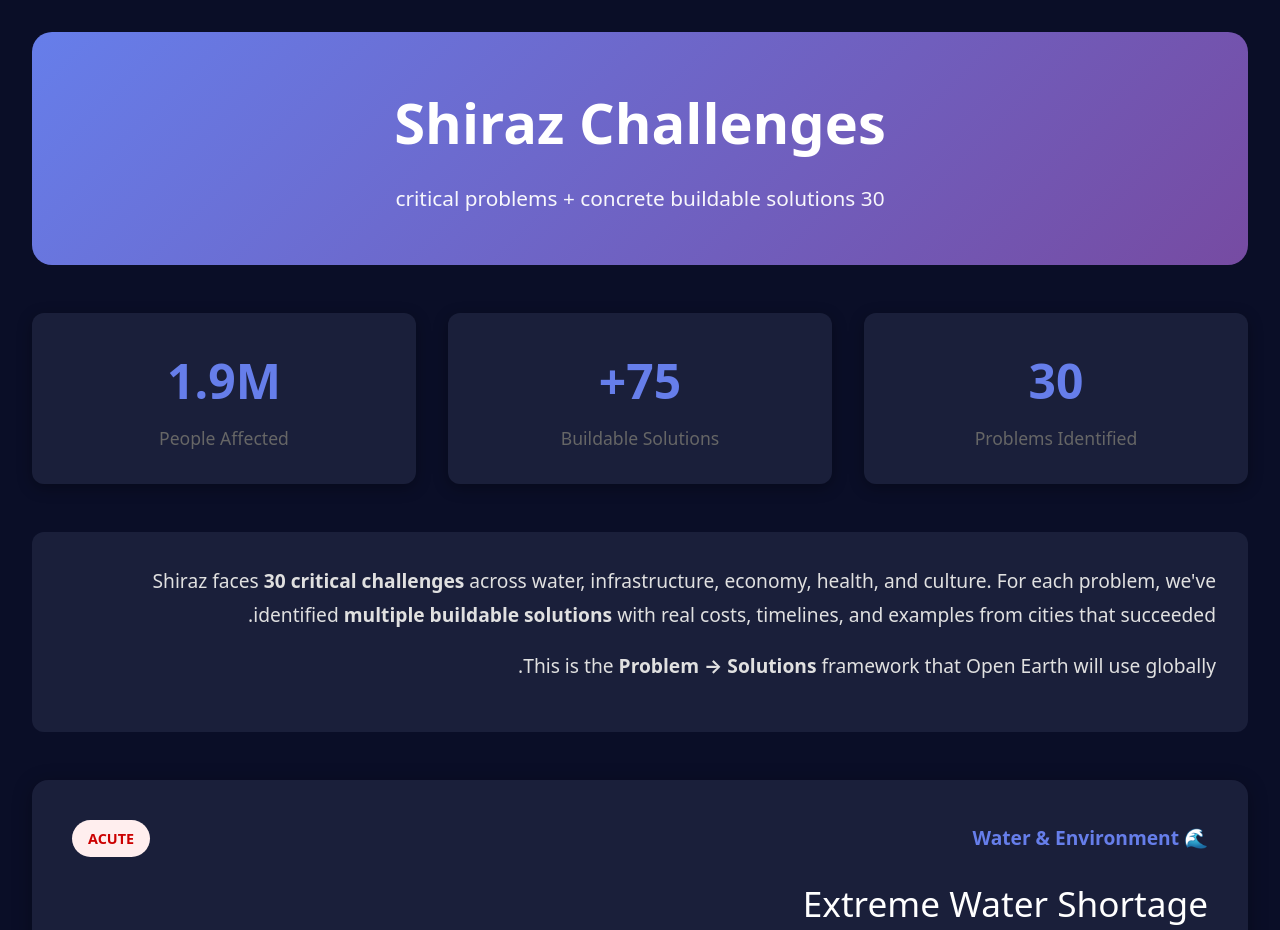
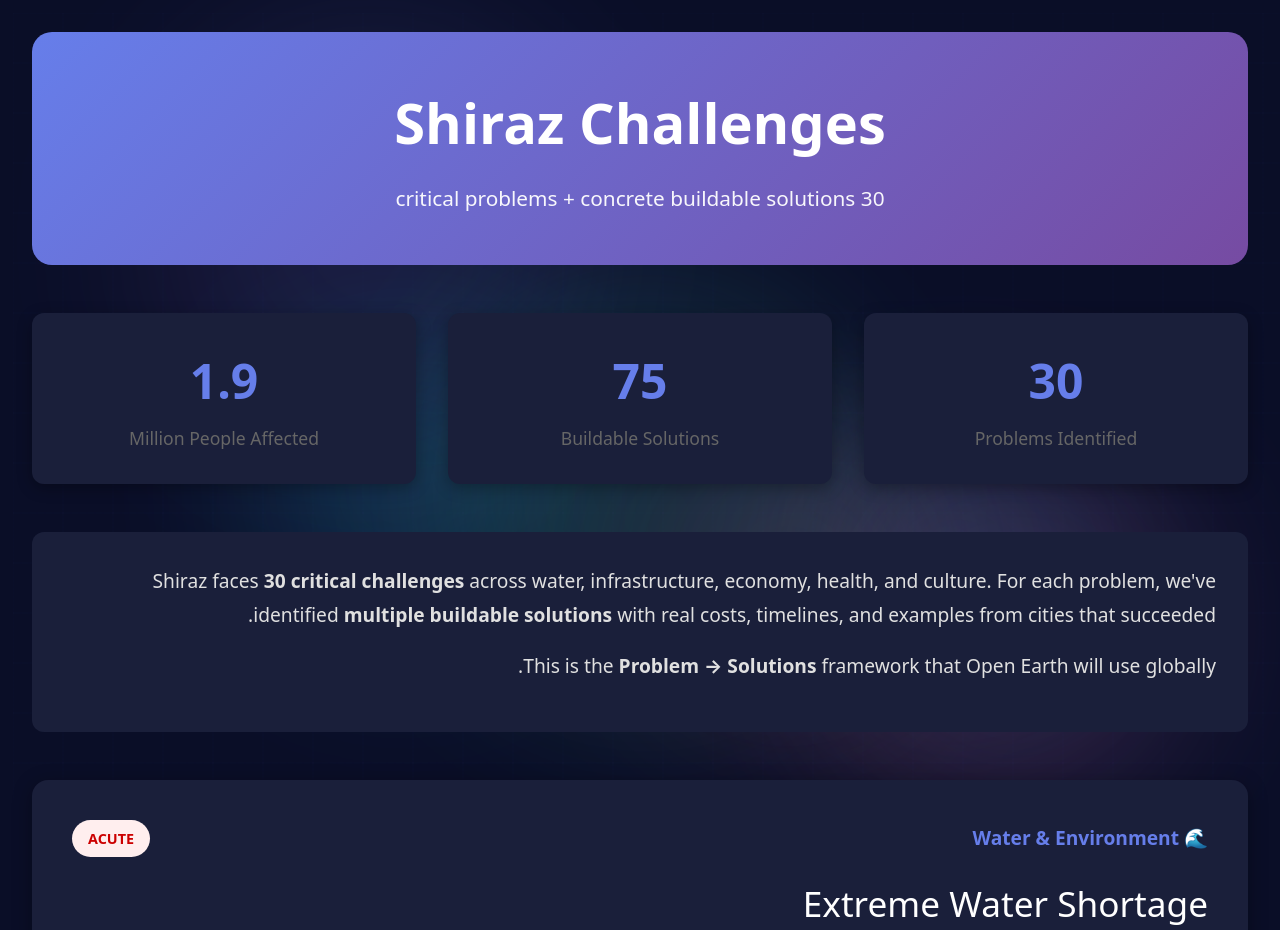
Before and after one commit to MikaelOhman/Bagh-e-Ayandeh, an Astro site: page /shiraz-full in a window 1280 px wide. Shown: the top 930 px of the page. Built offline with nearby package versions, Linux system fonts and the light colour scheme; Astro itself is replaced by a stand-in of ours; a web font is replaced by a local one.

Commit message:
Add life to the site: floating shapes, animated counters, parallax scrolling, fade-in effects

```diff
--- /dev/null
+++ b/src/components/AnimatedBackground.astro
@@ -0,0 +1,132 @@
+---
+---
+
+<div class="animated-bg">
+  <div class="floating-shapes">
+    <div class="shape shape-1"></div>
+    <div class="shape shape-2"></div>
+    <div class="shape shape-3"></div>
+    <div class="shape shape-4"></div>
+    <div class="shape shape-5"></div>
+    <div class="shape shape-6"></div>
+  </div>
+  <div class="grid-overlay"></div>
+</div>
+
+<style>
+  .animated-bg {
+    position: fixed;
+    top: 0;
+    left: 0;
+    width: 100%;
+    height: 100%;
+    pointer-events: none;
+    z-index: -1;
+    overflow: hidden;
+  }
+
+  .floating-shapes {
+    position: absolute;
+    width: 100%;
+    height: 100%;
+  }
+
+  .shape {
+    position: absolute;
+    border-radius: 50%;
+    filter: blur(80px);
+    opacity: 0.15;
+    animation: float linear infinite;
+  }
+
+  .shape-1 {
+    width: 400px;
+    height: 400px;
+    background: linear-gradient(135deg, #667eea, #764ba2);
+    top: 10%;
+    left: 10%;
+    animation-duration: 20s;
+  }
+
+  .shape-2 {
+    width: 350px;
+    height: 350px;
+    background: linear-gradient(135deg, #f093fb, #f5576c);
+    top: 60%;
+    right: 10%;
+    animation-duration: 25s;
+    animation-delay: -5s;
+  }
+
+  .shape-3 {
+    width: 300px;
+    height: 300px;
+    background: linear-gradient(135deg, #4facfe, #00f2fe);
+    bottom: 20%;
+    left: 20%;
+    animation-duration: 30s;
+    animation-delay: -10s;
+  }
+
+  .shape-4 {
+    width: 450px;
+    height: 450px;
+    background: linear-gradient(135deg, #42e695, #3bb2b8);
+    top: 30%;
+    right: 30%;
+    animation-duration: 35s;
+    animation-delay: -15s;
+  }
+
+  .shape-5 {
+    width: 280px;
+    height: 280px;
+    background: linear-gradient(135deg, #667eea, #00f2fe);
+    bottom: 10%;
+    right: 15%;
+    animation-duration: 28s;
+    animation-delay: -8s;
+  }
+
+  .shape-6 {
+    width: 320px;
+    height: 320px;
+    background: linear-gradient(135deg, #f5576c, #764ba2);
+    top: 50%;
+    left: 50%;
+    animation-duration: 32s;
+    animation-delay: -12s;
+  }
+
+  @keyframes float {
+    0%, 100% {
+      transform: translate(0, 0) rotate(0deg) scale(1);
+    }
+    33% {
+      transform: translate(50px, -50px) rotate(120deg) scale(1.1);
+    }
+    66% {
+      transform: translate(-50px, 50px) rotate(240deg) scale(0.9);
+    }
+  }
+
+  .grid-overlay {
+    position: absolute;
+    width: 100%;
+    height: 100%;
+    background-image:
+      linear-gradient(rgba(102, 126, 234, 0.03) 1px, transparent 1px),
+      linear-gradient(90deg, rgba(102, 126, 234, 0.03) 1px, transparent 1px);
+    background-size: 50px 50px;
+    animation: gridMove 20s linear infinite;
+  }
+
+  @keyframes gridMove {
+    0% {
+      transform: translate(0, 0);
+    }
+    100% {
+      transform: translate(50px, 50px);
+    }
+  }
+</style>
--- a/src/pages/index.astro
+++ b/src/pages/index.astro
@@ -1,8 +1,10 @@
 ---
 import Layout from '../layouts/Layout.astro';
+import AnimatedBackground from '../components/AnimatedBackground.astro';
 ---
 
 <Layout title="Open Earth - Crowdsourced City Rebuilding">
+	<AnimatedBackground />
 	<main>
 		<div class="hero">
 			<div class="hero-background"></div>
@@ -421,3 +423,39 @@
 		color: #667eea;
 	}
 </style>
+
+<script>
+// Parallax scrolling effect
+window.addEventListener('scroll', () => {
+	const scrolled = window.pageYOffset;
+	const parallaxElements = document.querySelectorAll('.hero-content');
+
+	parallaxElements.forEach(el => {
+		const speed = 0.5;
+		el.style.transform = `translateY(${scrolled * speed}px)`;
+	});
+});
+
+// Intersection Observer for fade-in animations
+const observerOptions = {
+	threshold: 0.1,
+	rootMargin: '0px 0px -100px 0px'
+};
+
+const observer = new IntersectionObserver((entries) => {
+	entries.forEach(entry => {
+		if (entry.isIntersecting) {
+			entry.target.style.opacity = '1';
+			entry.target.style.transform = 'translateY(0)';
+		}
+	});
+}, observerOptions);
+
+// Observe all sections
+document.querySelectorAll('section').forEach(section => {
+	section.style.opacity = '0';
+	section.style.transform = 'translateY(50px)';
+	section.style.transition = 'all 0.8s ease-out';
+	observer.observe(section);
+});
+</script>
--- a/src/pages/shiraz-full.astro
+++ b/src/pages/shiraz-full.astro
@@ -1,5 +1,6 @@
 ---
 import Layout from '../layouts/Layout.astro';
+import AnimatedBackground from '../components/AnimatedBackground.astro';
 
 const challenges = [
 	{
@@ -162,6 +163,7 @@
 ---
 
 <Layout title="Shiraz Challenges - Open Earth">
+	<AnimatedBackground />
 	<main>
 		<div class="hero">
 			<h1>Shiraz Challenges</h1>
@@ -172,16 +174,16 @@
 
 		<div class="stats">
 			<div class="stat">
-				<div class="stat-number">30</div>
+				<div class="stat-number" data-target="30">0</div>
 				<div class="stat-label">Problems Identified</div>
 			</div>
 			<div class="stat">
-				<div class="stat-number">75+</div>
+				<div class="stat-number" data-target="75">0</div>
 				<div class="stat-label">Buildable Solutions</div>
 			</div>
 			<div class="stat">
-				<div class="stat-number">1.9M</div>
-				<div class="stat-label">People Affected</div>
+				<div class="stat-number" data-target="1.9">0</div>
+				<div class="stat-label">Million People Affected</div>
 			</div>
 		</div>
 
@@ -534,3 +536,46 @@
 		transform: scale(1.05);
 	}
 </style>
+
+
+<script>
+// Animated counters
+const counters = document.querySelectorAll('.stat-number');
+
+const animateCounter = (element) => {
+	const target = parseFloat(element.getAttribute('data-target') || '0');
+	const duration = 2000;
+	const start = 0;
+	const startTime = performance.now();
+
+	const updateCounter = (currentTime) => {
+		const elapsed = currentTime - startTime;
+		const progress = Math.min(elapsed / duration, 1);
+		const easeOutQuart = 1 - Math.pow(1 - progress, 4);
+		const current = start + (target - start) * easeOutQuart;
+
+		element.textContent = current.toFixed(1);
+
+		if (progress < 1) {
+			requestAnimationFrame(updateCounter);
+		} else {
+			if (target >= 10) {
+				element.textContent = Math.round(target).toString();
+			}
+		}
+	};
+
+	requestAnimationFrame(updateCounter);
+};
+
+const observer = new IntersectionObserver((entries) => {
+	entries.forEach(entry => {
+		if (entry.isIntersecting) {
+			animateCounter(entry.target);
+			observer.unobserve(entry.target);
+		}
+	});
+}, { threshold: 0.5 });
+
+counters.forEach(counter => observer.observe(counter));
+</script>
```
